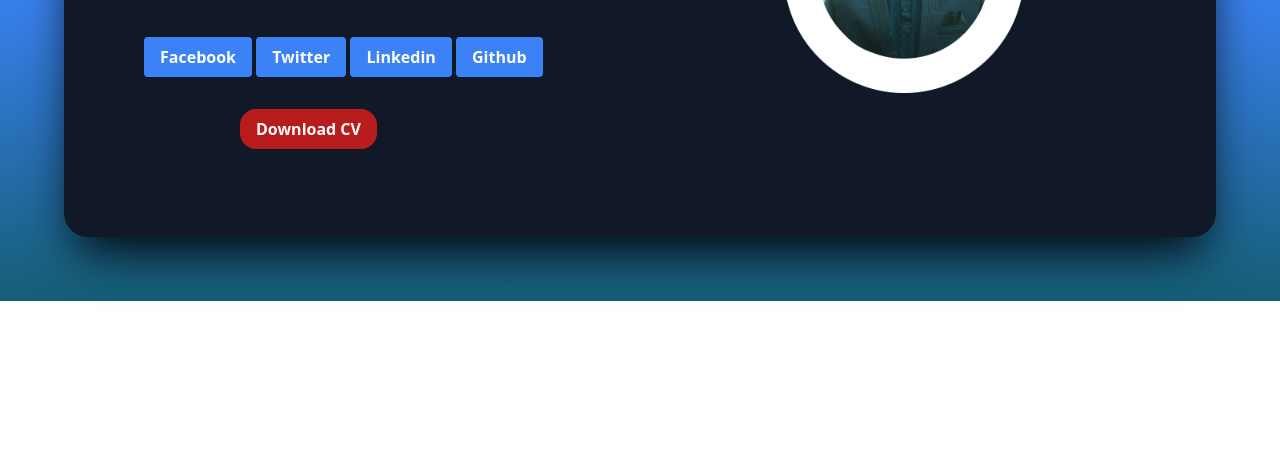
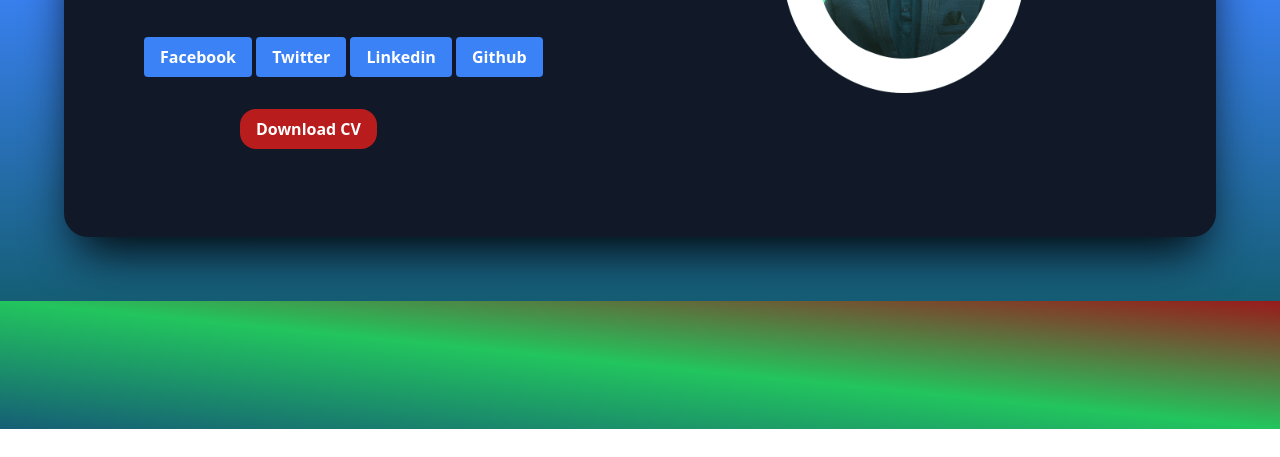
Before and after one commit to gnsgns6/Portfolio, a website: page index.html in a window 1280 px wide. Shown: the part 343-800 px from the top of the page. Drawn offline with nearby package versions, Linux system fonts and the light colour scheme.

Commit message:
Enhance background gradient for Skills & Technologies section

```diff
--- a/index.html
+++ b/index.html
@@ -60,7 +60,7 @@
     </div>
 </div>
 <!-- Second Page for Skills & Technologies -->
-<div class="bg-gradient-to-bl">
+<div class="bg-gradient-to-bl  from-red-800 via-green-500 to-cyan-800 p-16">
 
 </div>
 </body>
```
